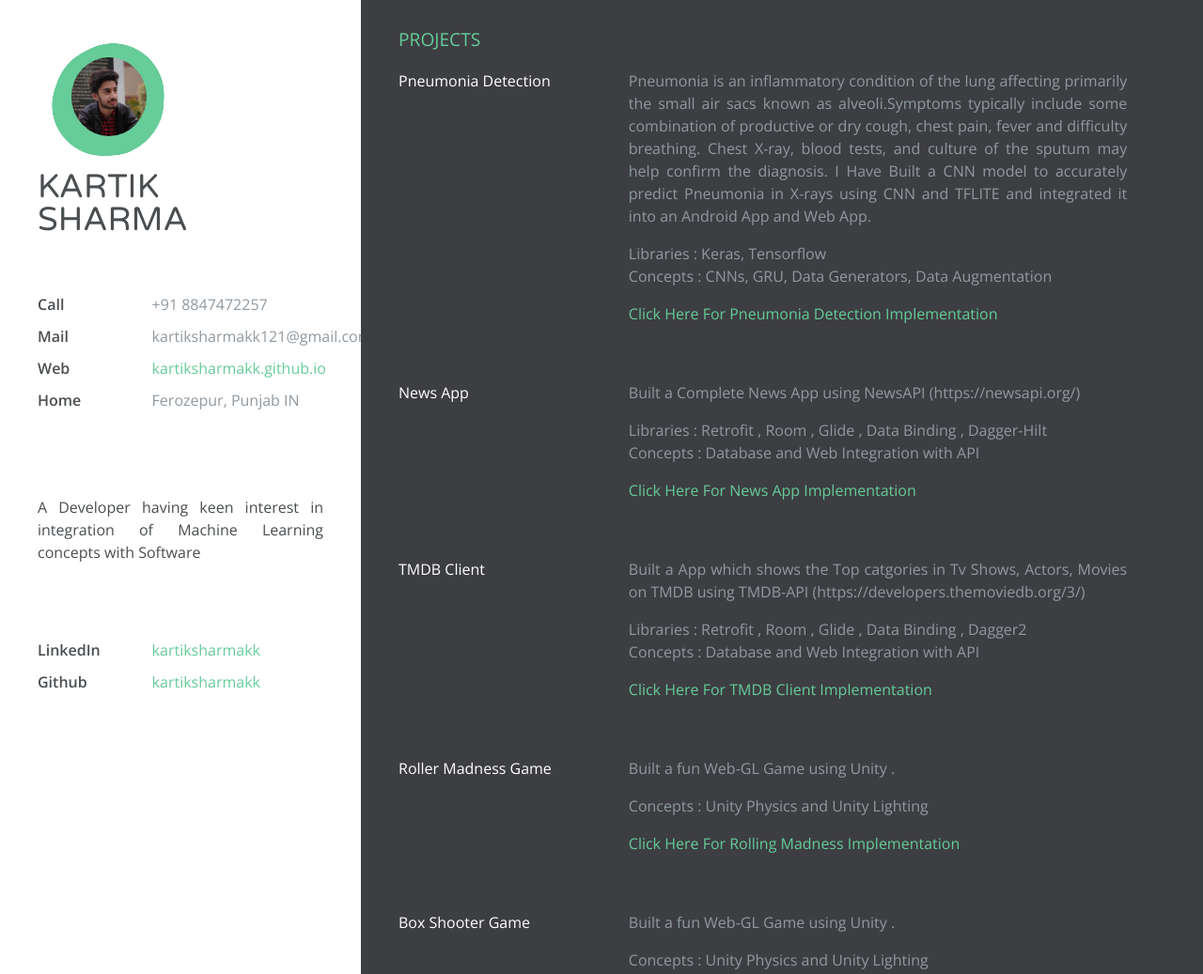
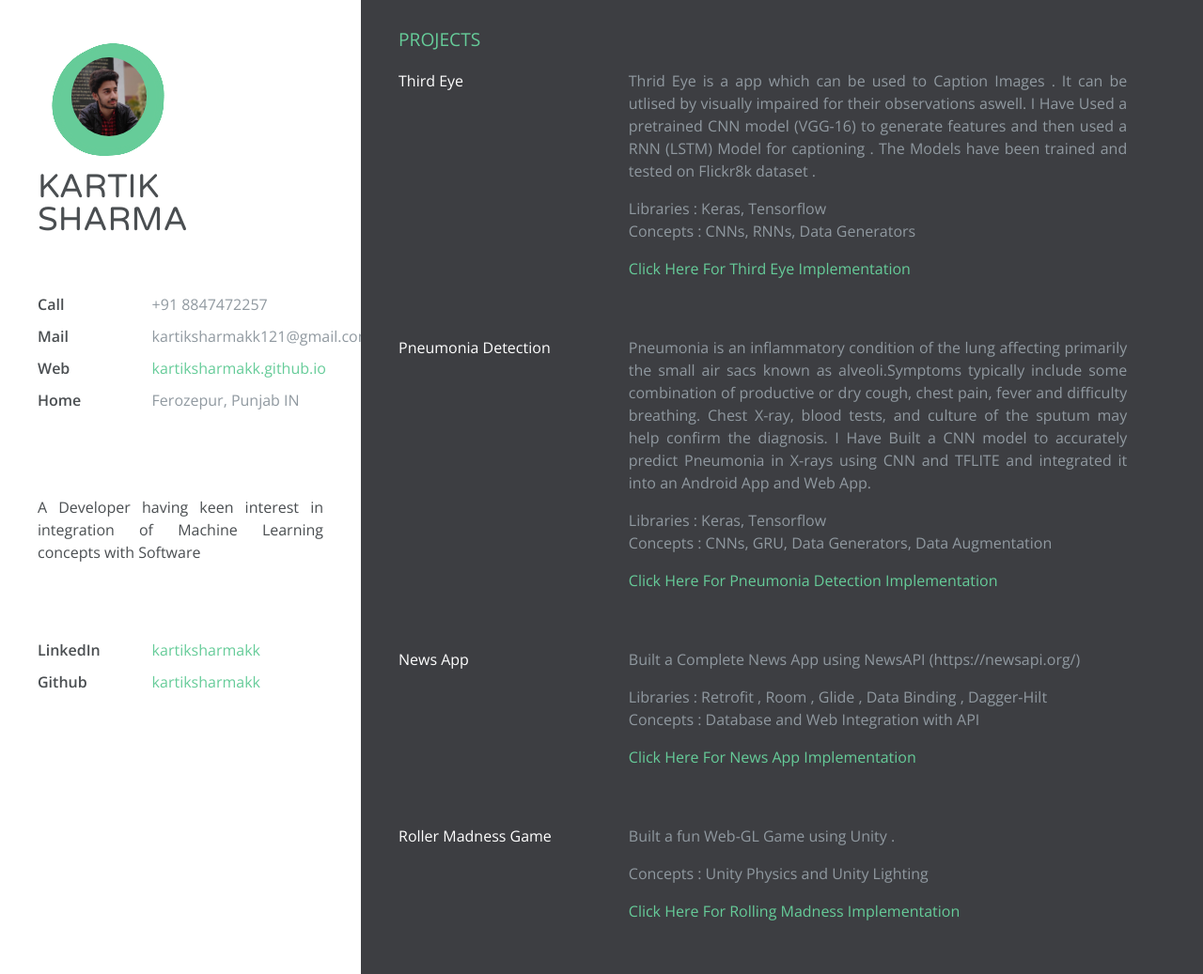
Before and after one commit to kartiksharmakk/kartiksharmakk.github.io, a plain HTML site: page index.html in a window 1280 px wide. Shown: the top 1037 px of the page at 94% size. Drawn offline with nearby package versions, Linux system fonts and the light colour scheme.

Commit message:
Added Details For Third Eye Project

```diff
--- a/index.html
+++ b/index.html
@@ -142,7 +142,26 @@
       <!--Deep Learning experience-->
   <h3 class="experience-title">Projects</h3>
   <div class="experience-wrapper">
+<!-- Project  -->
+<div class="company-wrapper clearfix">
+  <div class="experience-title">Third Eye</div> <!-- NAME OF THE COMPANY YOUWORK WITH  -->
+</div>
+<div class="job-wrapper clearfix">
+        <div class="company-description">
+          <p style='text-align: justify;display:inline-block;' >
+            Thrid Eye is a app which can be used to Caption Images . It can be utlised by visually impaired for their observations aswell.
+            I Have Used a pretrained CNN model (VGG-16) to generate features and then used a RNN (LSTM) Model for captioning . The Models have been trained and tested on Flickr8k dataset .
 
+          </p>
+<div class="tools">
+          <div>Libraries : Keras, Tensorflow</div>
+<div>Concepts : CNNs, RNNs, Data Generators </div>
+
+          </div>
+        </div>
+<div style="margin-top:16px;"><a  target='blank_' href='https://github.com/kartiksharmakk/Third-Eye'>Click Here For Third Eye Implementation</a></div>
+</div>
+<!-- -->
     <!-- Project  -->
     <div class="company-wrapper clearfix">
       <div class="experience-title">Pneumonia Detection</div> <!-- NAME OF THE COMPANY YOUWORK WITH  -->
@@ -182,6 +201,24 @@
         <div style="margin-top:16px;"><a target='blank_' target='blank_' href='https://github.com/kartiksharmakk/NewsClient'>Click Here For News App Implementation</a></div>
       </div>
         <!-- -->
+        <!-- Project  -->
+ <div class="company-wrapper clearfix">
+  <div class="experience-title">Roller Madness Game</div> <!-- NAME OF THE COMPANY YOUWORK WITH  -->
+</div>
+<div class="job-wrapper clearfix">
+        <div class="company-description">
+          <p style='text-align: justify;display:inline-block;'>
+            Built a fun Web-GL Game using Unity .
+          </p>
+<div class="tools">
+          <!--<div>Libraries : Retrofit , Room , Glide , Data Binding , Dagger2</div>-->
+<div>Concepts : Unity Physics and Unity Lighting </div>
+
+          </div>
+        </div>
+<div style="margin-top:16px;"><a target='blank_' target='blank_' href='https://github.com/kartiksharmakk/Rolling-Madness-Game-WebGL-Build'>Click Here For Rolling Madness Implementation</a></div>
+</div>
+<!-- -->
  <!-- Project  -->
  <div class="company-wrapper clearfix">
   <div class="experience-title">TMDB Client</div> <!-- NAME OF THE COMPANY YOUWORK WITH  -->
@@ -200,24 +237,7 @@
 <div style="margin-top:16px;"><a target='blank_' target='blank_' href='https://github.com/kartiksharmakk/TmdbClient'>Click Here For TMDB Client Implementation</a></div>
 </div>
 <!-- -->
- <!-- Project  -->
- <div class="company-wrapper clearfix">
-  <div class="experience-title">Roller Madness Game</div> <!-- NAME OF THE COMPANY YOUWORK WITH  -->
-</div>
-<div class="job-wrapper clearfix">
-        <div class="company-description">
-          <p style='text-align: justify;display:inline-block;'>
-            Built a fun Web-GL Game using Unity .
-          </p>
-<div class="tools">
-          <!--<div>Libraries : Retrofit , Room , Glide , Data Binding , Dagger2</div>-->
-<div>Concepts : Unity Physics and Unity Lighting </div>
 
-          </div>
-        </div>
-<div style="margin-top:16px;"><a target='blank_' target='blank_' href='https://github.com/kartiksharmakk/Rolling-Madness-Game-WebGL-Build'>Click Here For Rolling Madness Implementation</a></div>
-</div>
-<!-- -->
  <!-- Project  -->
  <div class="company-wrapper clearfix">
   <div class="experience-title">Box Shooter Game</div> <!-- NAME OF THE COMPANY YOUWORK WITH  -->
```
